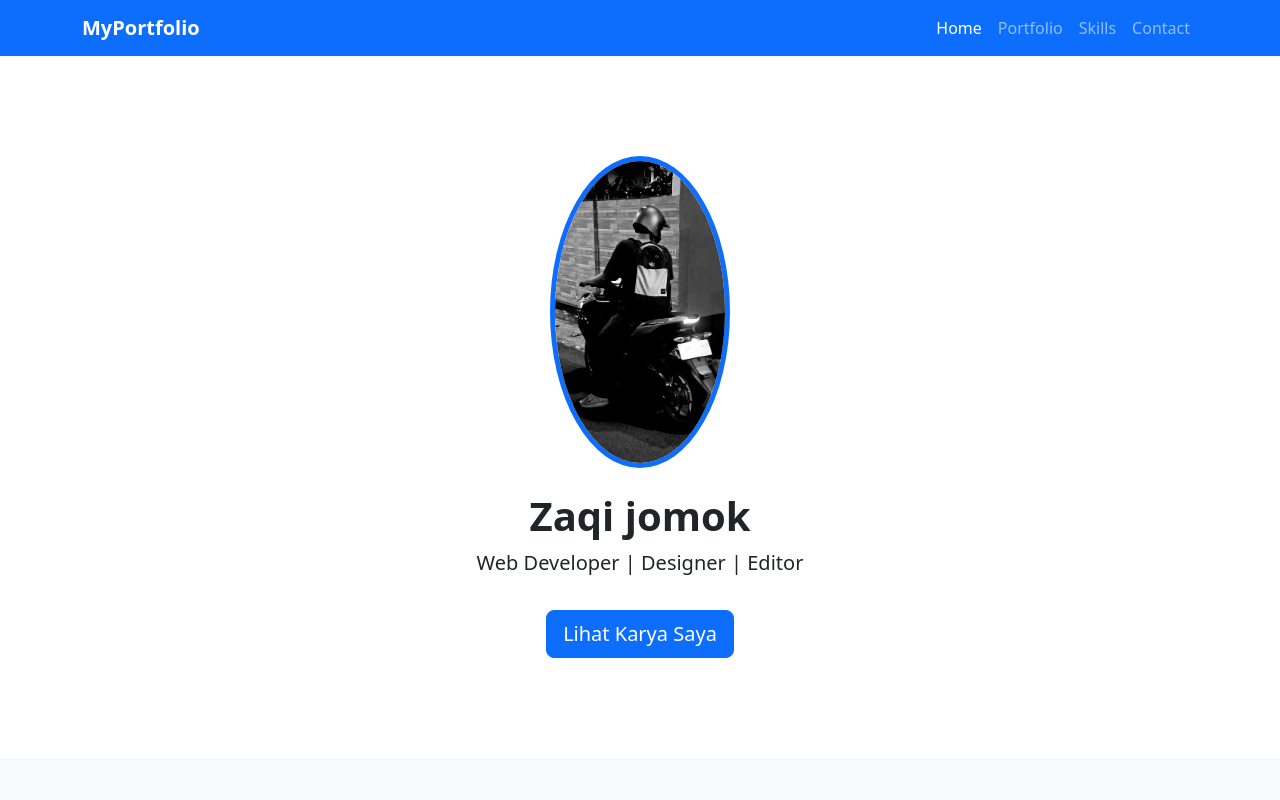
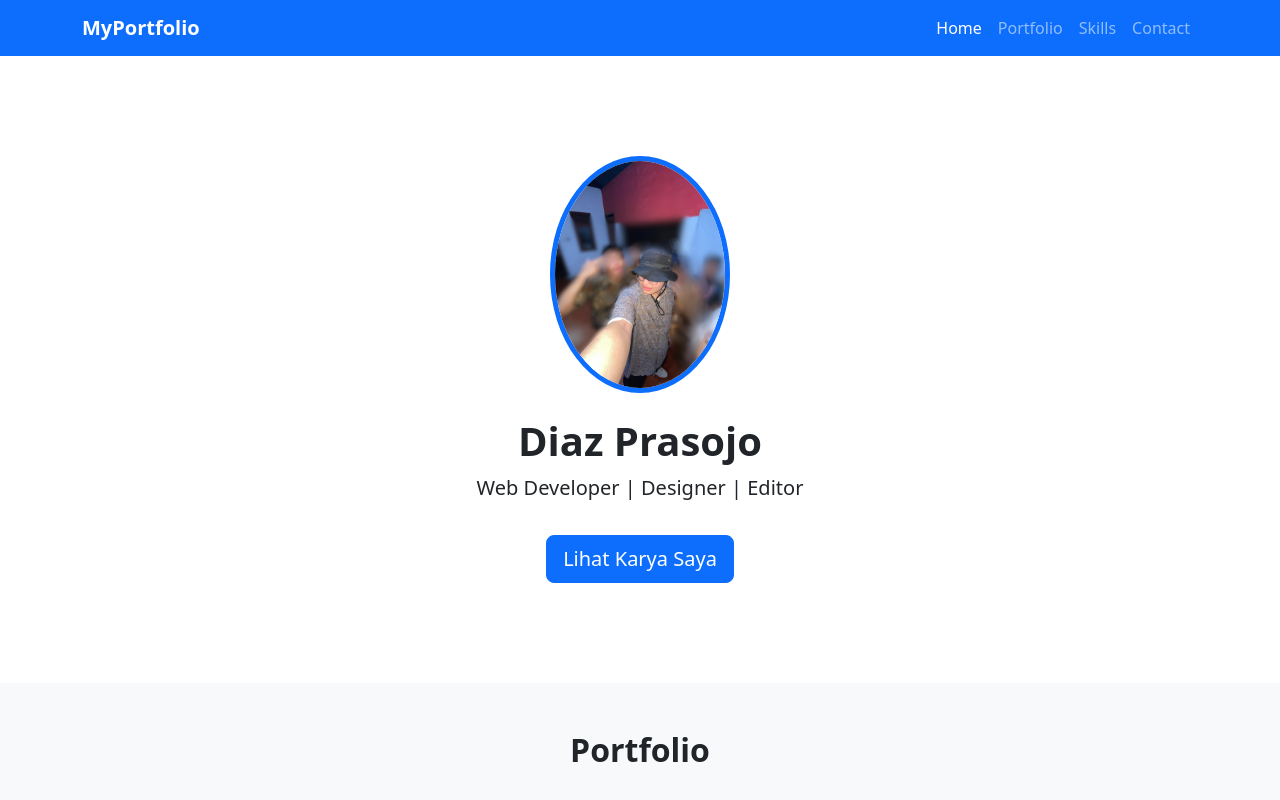
Before and after one commit to diazprasojo/Pertemuan20, a plain HTML site: page index.html in a window 1280 px wide. Shown: the top 800 px of the page. Drawn offline with Linux system fonts and the light colour scheme.

Commit message:
ganti jadi diaz

```diff
--- a/index.html
+++ b/index.html
@@ -47,8 +47,8 @@
     <!-- HERO -->
     <section id="home" class="hero text-center">
         <div class="container">
-            <img src="zakiaerox.jpg" alt="Profile">
-            <h1 class="mt-4 fw-bold">Zaqi jomok</h1>
+            <img src="fotoprofile.jpg" alt="Profile">
+            <h1 class="mt-4 fw-bold">Diaz Prasojo</h1>
             <p class="lead">Web Developer | Designer | Editor</p>
             <a href="#portfolio" class="btn btn-primary btn-lg mt-3">Lihat Karya Saya</a>
         </div>
```
Also changed, not shown: fotoprofile.jpg (added), zakiaerox.jpg (deleted).
